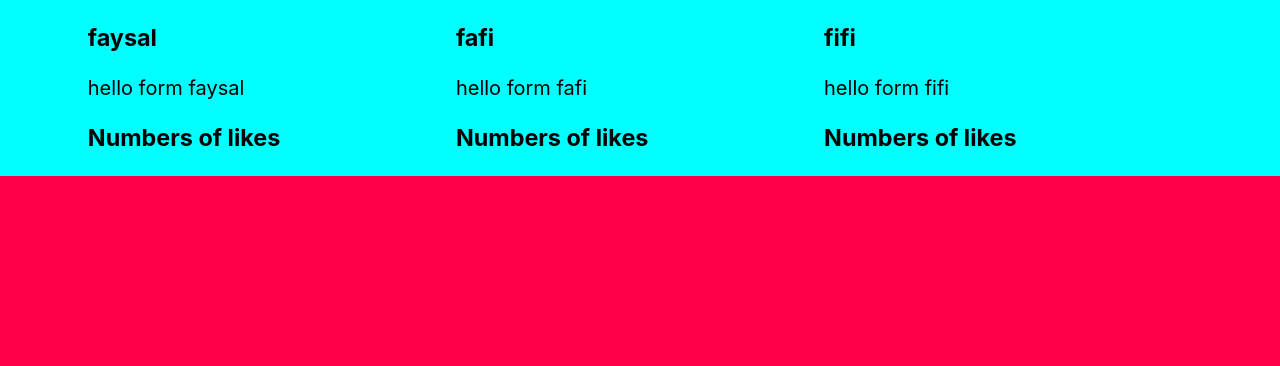
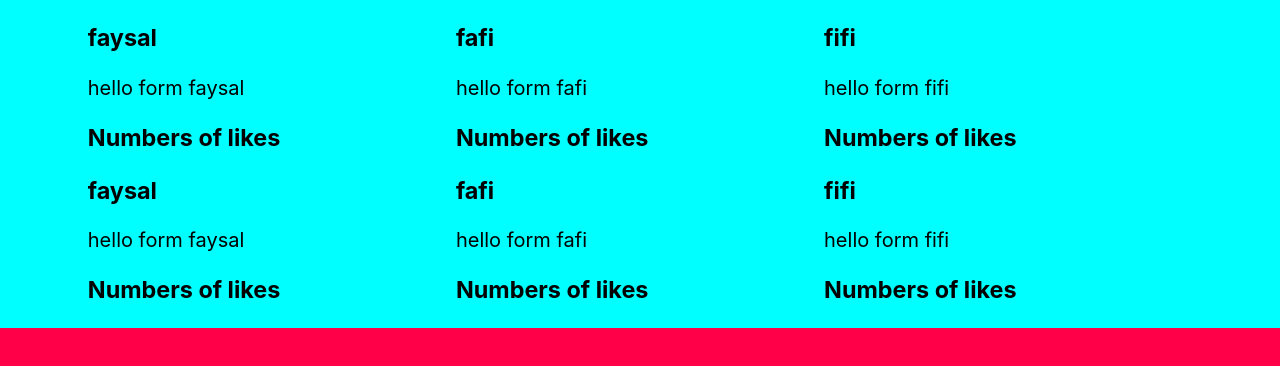
Before and after one commit to faysalsaade/React.js, a React (Create React App) app: page / in a window 1280 px wide. Shown: the top 366 px of the page. Built offline with nearby package versions, Linux system fonts and the light colour scheme.

Commit message:
create new project

```diff
--- a/src/App.js
+++ b/src/App.js
@@ -20,12 +20,18 @@ function App() {
   return (
     <div className="app">
       {Users.map((user) => (
-        <Tweet
-          key={user.name}
-          name={user.name}
-          message={user.message}
-          likes={(user.likes = "Numbers of likes ")}
-        />
+        <div key={user.name}>
+          <Tweet
+            name={user.name}
+            message={user.message}
+            likes={(user.likes = "Numbers of likes ")}
+          />
+          <Tweet
+            name={user.name}
+            message={user.message}
+            likes={(user.likes = "Numbers of likes ")}
+          />
+        </div>
       ))}
       <Classtweet />
     </div>
--- a/src/components/Class tweet.js
+++ b/src/components/Class tweet.js
@@ -2,6 +2,7 @@ import { React, Component } from "react";
 
 class Classtweet extends Component {
   render() {
+    const { name, message, likes } = this.props;
     return (
       <div>
         {/* {this.state.count}
@@ -22,6 +23,10 @@ class Classtweet extends Component {
         >
           reset
         </button>  */}
+
+        <h3>{name}</h3>
+        <p>{message}</p>
+        <h3>{likes}</h3>
       </div>
     );
   }
```
